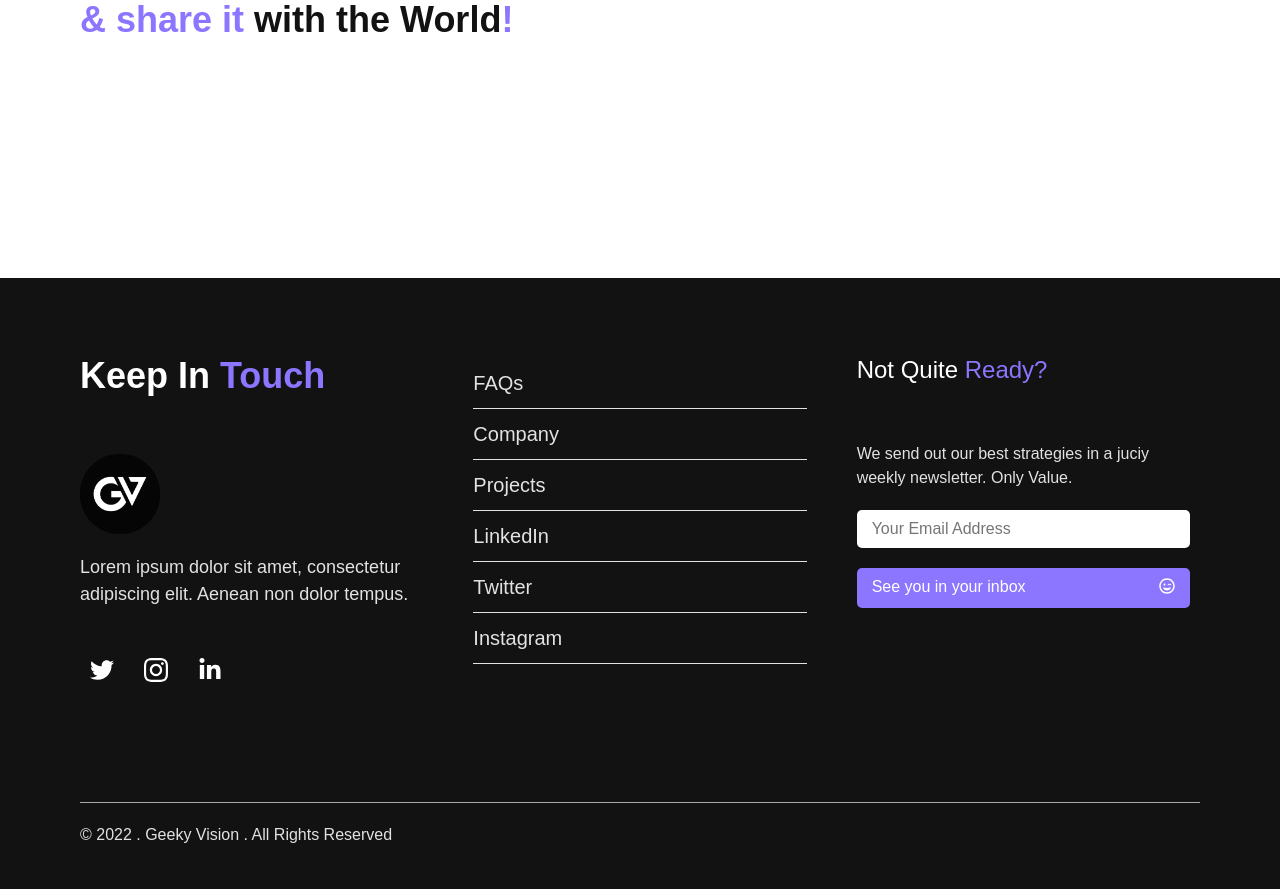
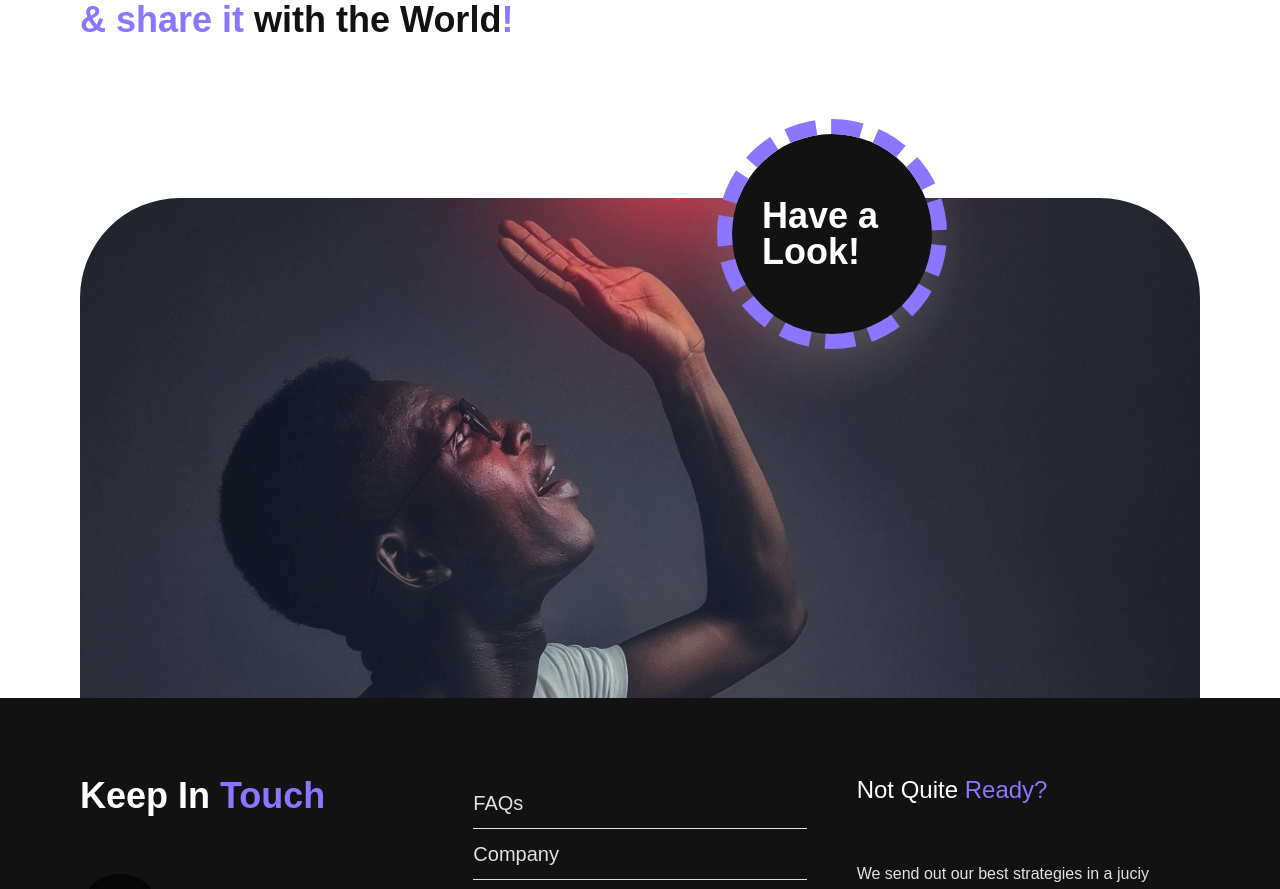
Before and after one commit to himakhaitan/GV-Website, a Next.js app: page / in a window 1280 px wide. Shown: the part 499-1388 px from the top of the page. Built offline with nearby package versions, Linux system fonts and the light colour scheme.

Commit message:
Home Section Added!

```diff
--- a/pages/index.js
+++ b/pages/index.js
@@ -6,7 +6,7 @@ import { FaTwitter, FaLinkedinIn } from "react-icons/fa";
 import { SiInstagram } from "react-icons/si";
 
 import Social from "../components/Social";
-
+import Link from "next/link";
 export default function Home() {
   return (
     <>
@@ -56,7 +56,17 @@ export default function Home() {
             </div>
           </div>
         </div>
-        <div className={classes.home_second}></div>
+        <div className={classes.home_second}>
+          <img
+            className={classes.home_second_img}
+            src='/images/display/home.jpeg'
+          />
+          <Link href="/">
+            <div className={classes.home_second_cta}>
+              <h3 className='color-tertiary'>Have a Look!</h3>
+            </div>
+          </Link>
+        </div>
       </section>
     </>
   );
--- a/styles/Home.module.css
+++ b/styles/Home.module.css
@@ -32,5 +32,74 @@
 /* Second Section */
 
 .home_second {
-  padding: 8rem;
+  padding: 8rem 8rem 0 8rem;
+  width: 100%;
+  position: relative;
 }
+
+.home_second_img {
+  border-radius: 10rem 10rem 0 0;
+  width: 100%;
+  height: 50rem;
+  object-fit: cover;
+  transition: all 0.2s ease-in-out;
+  object-position: center;
+  z-index: 1;
+  position: relative;
+  border-top: 0px solid var(--color-grey);
+}
+/*
+.home_second::after {
+  content: " ";
+  display: block;
+  position: absolute;
+  width: 88%;
+  height: 50rem;
+  background-color: var(--color-primary);
+  border-radius: 10rem 10rem 0 0;
+  top: 15%;
+  left: 50%;
+  transform: translateX(-50%);
+  z-index: -1;
+  transition: all 0.2s ease-in-out;
+} */
+
+.home_second_img:hover {
+  transform: scale(0.97);
+  border-top: 1.5rem solid var(--color-secondary);
+}
+
+.home_second_cta {
+  display: flex;
+  z-index: 10;
+  align-items: center;
+  justify-content: center;
+  flex-direction: column;
+  height: 20rem;
+  padding: 3rem;
+  border-radius: 50%;
+  width: 20rem;
+  background-color: var(--color-primary);
+  transform: translate(-50%, -50%);
+  position: absolute;
+  top: 20%;
+  left: 65%;
+  box-shadow: 0rem 2rem 6rem rgba(255, 255, 255, 0.2);
+  outline: 1.5rem dashed var(--color-secondary);
+  transition: all 0.2s ease-in-out;
+}
+
+.home_second_cta:hover {
+  box-shadow: 0rem 2rem 6rem rgba(255, 255, 255, 0.4);
+  top: 18%;
+  background-color: var(--color-grey);
+  outline: 1.5rem dashed var(--color-primary);
+}
+
+.home_second_cta:hover > h3 {
+  color: var(--color-primary);
+}
+
+.home_second_cta > h3 {
+  display: inline-block;
+}
```
Also changed, not shown: public/images/display/home.jpeg (added).
